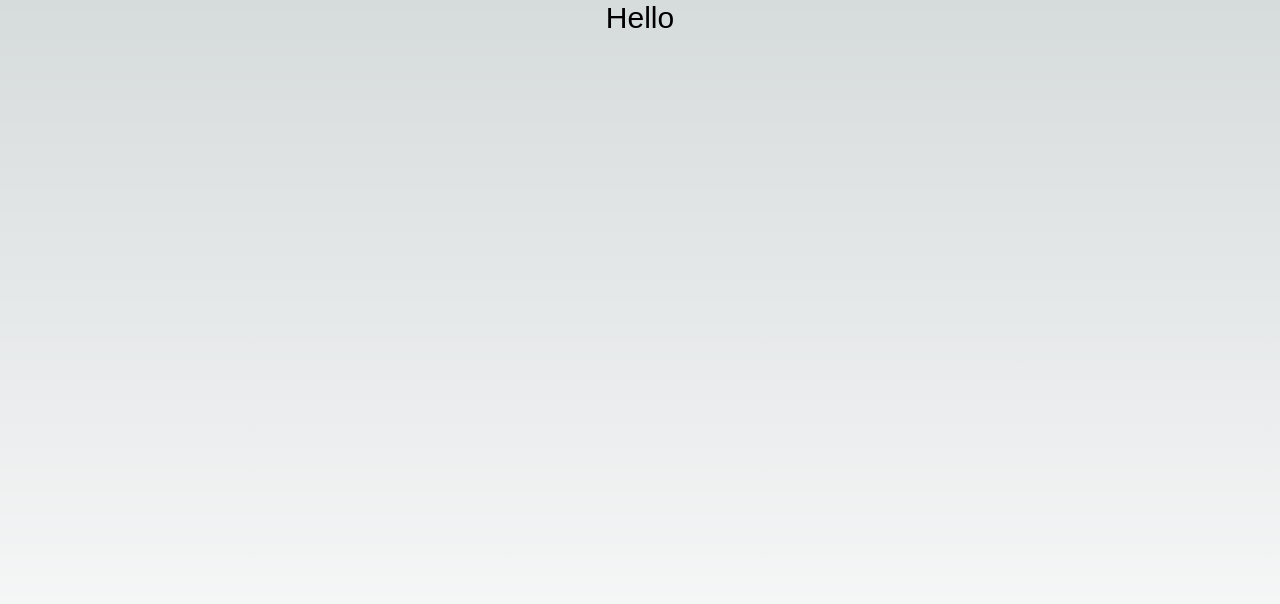
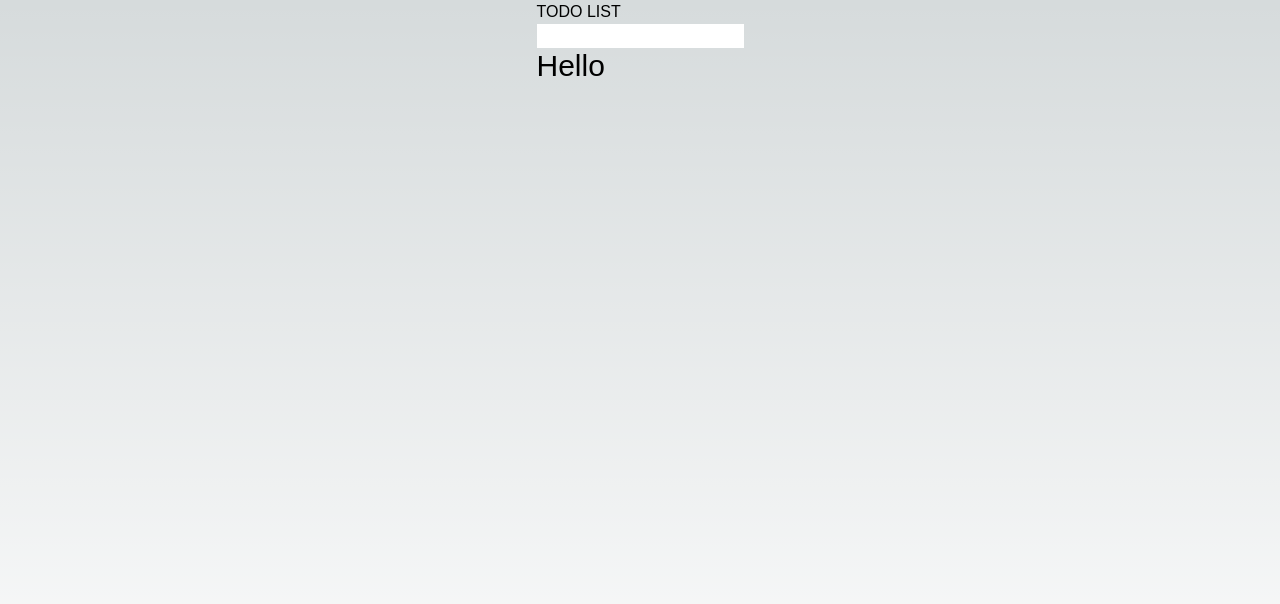
Before and after one commit to prove-ability/plan-b, a Next.js app: page / in a window 1280 px wide. Shown: the top 604 px of the page. Built offline with nearby package versions, Linux system fonts and the light colour scheme; a web font is replaced by a local one.

Commit message:
feat: todo 추가하기 기능

```diff
--- a/src/components/Todos/index.tsx
+++ b/src/components/Todos/index.tsx
@@ -1,6 +1,6 @@
 "use client";
 
-import { useState } from "react";
+import { FormEvent, useState } from "react";
 
 type Todo = {
   message: string;
@@ -8,9 +8,21 @@ type Todo = {
 
 export default function Todos() {
   const [todos, setTodos] = useState<Todo[]>([{ message: "Hello" }]);
-
+  const addTodo = (message: Todo["message"]) => {
+    setTodos([...todos, { message }]);
+  };
+  const handleSubmit = (e: FormEvent<HTMLFormElement>) => {
+    e.preventDefault();
+    const message = e.currentTarget.message.value;
+    if (!message) return;
+    addTodo(message);
+  };
   return (
     <>
+      <h1>TODO LIST</h1>
+      <form onSubmit={handleSubmit}>
+        <input type="text" name="message" />
+      </form>
       <ul>
         {todos.map((todo, id) => (
           <li key={id}>
```
